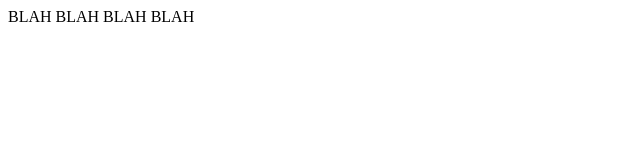
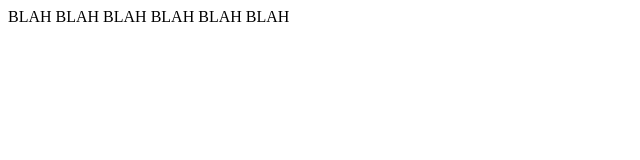
Before and after one commit to suntrustbankng/MJ-Kilishi, a plain HTML site: page index.html in a window 1280 px wide. Shown: the whole page, without its empty margins (0-640 px from the left). Drawn offline with Linux system fonts and the light colour scheme.

Commit message:
More-blah

```diff
--- a/index.html
+++ b/index.html
@@ -6,6 +6,6 @@
     <title>Document</title>
 </head>
 <body>
-    BLAH BLAH BLAH BLAH
+    BLAH BLAH BLAH BLAH BLAH BLAH
 </body>
 </html>
```
